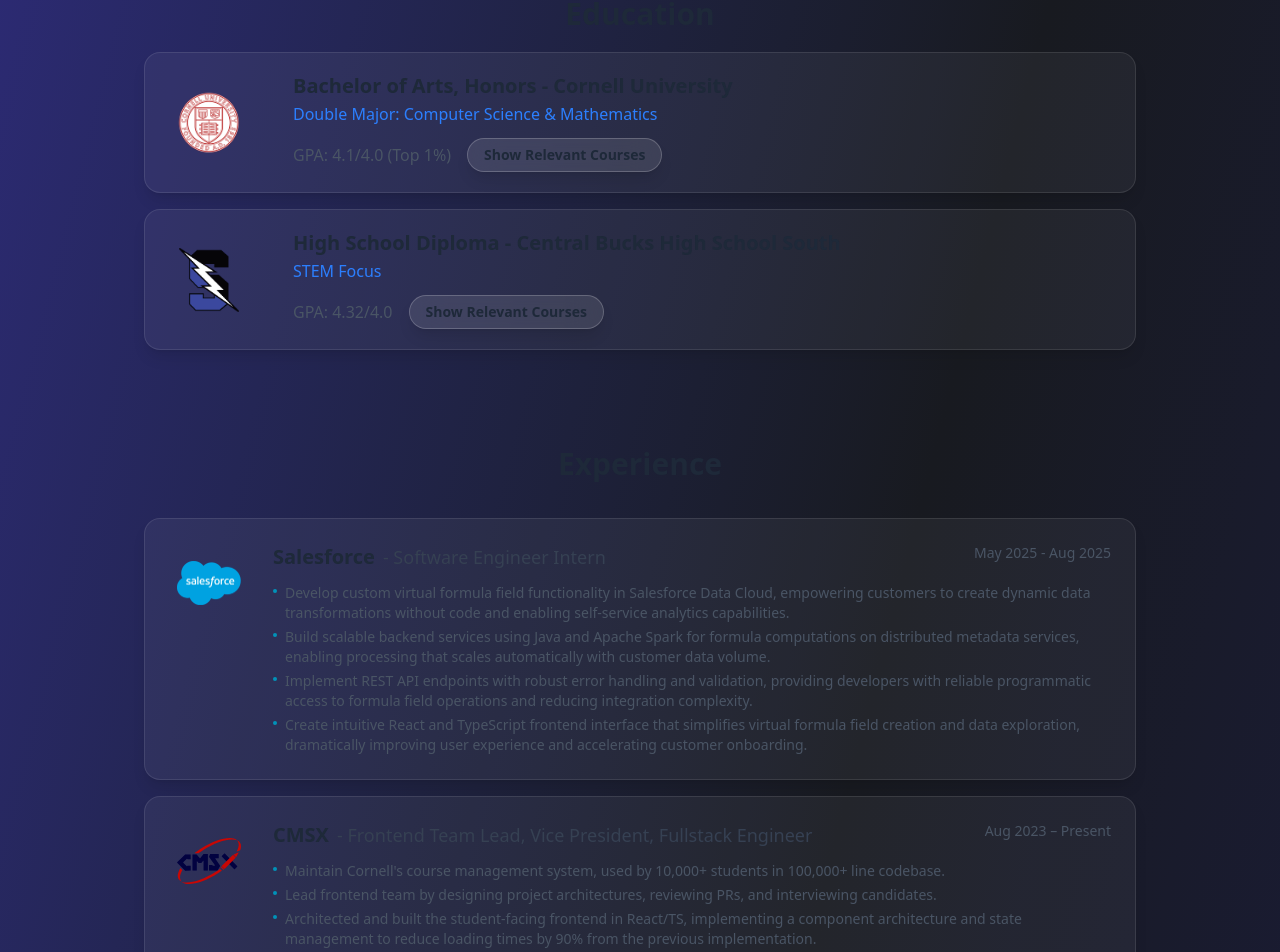
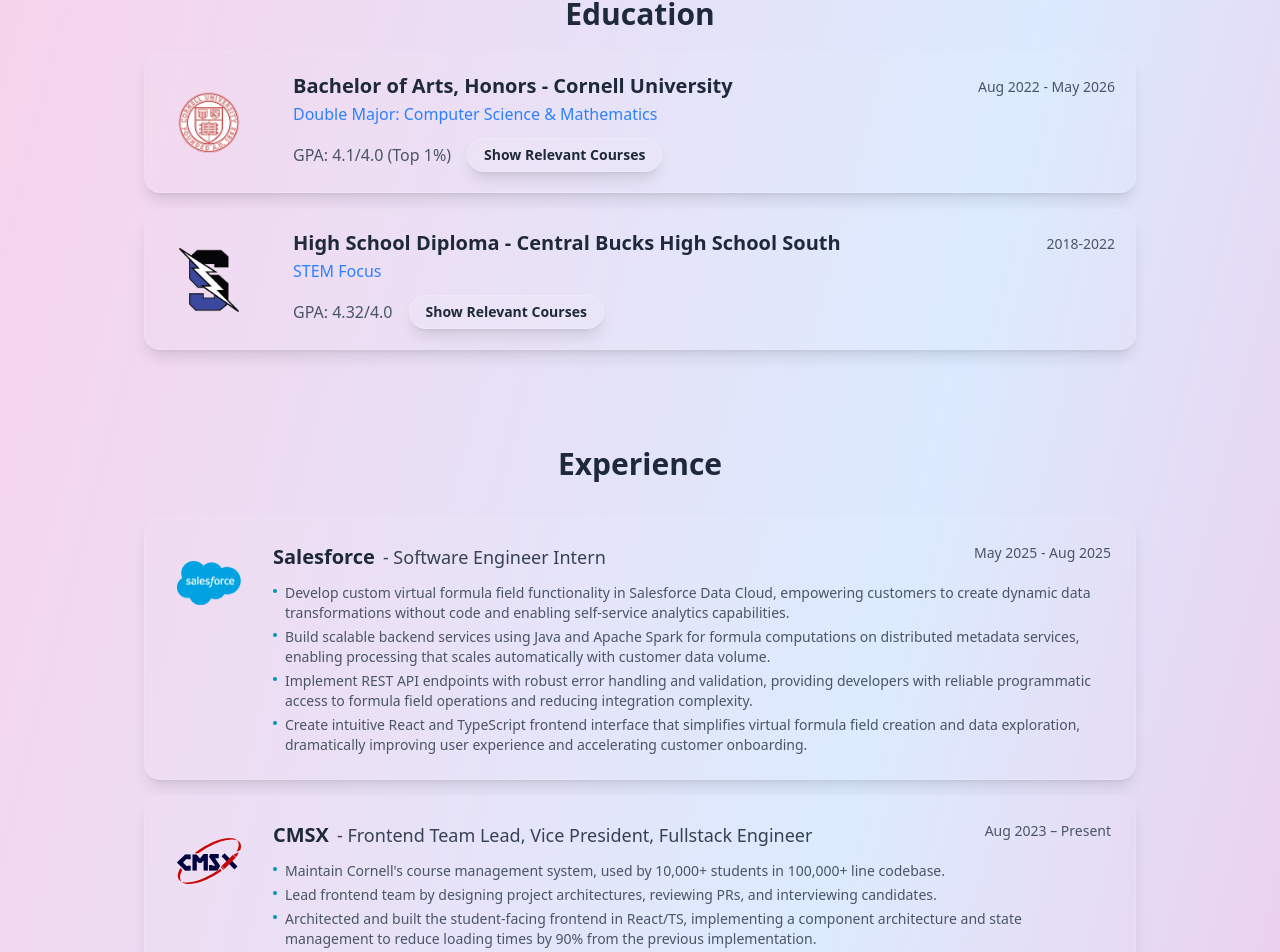
Before and after one commit to LambdaAK/Alex-Kozik-Portfolio, a React (Vite) app: page / in a window 1280 px wide. Shown: the part 900-1852 px from the top of the page. Built offline with nearby package versions, Linux system fonts and the light colour scheme.

Commit message:
Animations

```diff
--- a/package.json
+++ b/package.json
@@ -11,6 +11,7 @@
   },
   "dependencies": {
     "@tailwindcss/vite": "^4.1.11",
+    "framer-motion": "^12.23.0",
     "lucide-react": "^0.525.0",
     "react": "^19.1.0",
     "react-dom": "^19.1.0",
--- a/src/App.tsx
+++ b/src/App.tsx
@@ -3,6 +3,7 @@
 import Starfield from './Starfield';
 import { FaEnvelope, FaGithub, FaLinkedin } from 'react-icons/fa';
 import { Mouse, ArrowDown } from 'lucide-react';
+import { motion } from 'framer-motion';
 
 // About Me Card Component
 const AboutMeCard = () => (
@@ -154,6 +155,7 @@
                   </h3>
                   <span className="block text-blue-500 text-base font-medium mt-1">{edu.major}</span>
                 </div>
+                <span className="text-sm text-gray-600 font-medium whitespace-nowrap mt-1">{edu.date}</span>
               </div>
               <div className="flex flex-row items-center gap-4 mt-1">
                 <span className="text-base text-gray-600">{edu.gpa}</span>
@@ -598,31 +600,53 @@
 
 function App() {
   return (
-    <div className="min-h-screen bg-gradient-to-br from-indigo-900 via-[#181A20] to-indigo-950 text-[#E5E7EB] relative overflow-x-hidden">
+    <div className="min-h-screen bg-gradient-to-br from-pink-200 via-blue-100 to-pink-300 text-gray-800 relative overflow-x-hidden">
       <Starfield />
       <SpaceThemedScrollIndicator />
       <div className="flex flex-col gap-16 max-w-5xl mx-auto px-4 pb-24 relative z-10">
         <section id="about">
           <div className="relative w-full h-screen pb-24 sm:pb-32 xl:pb-40 flex flex-col">
-            {/* AboutMeCard centered accounting for navbar */}
             <div className="flex-1 flex items-center justify-center px-4" style={{ paddingTop: '80px' }}>
-              <AboutMeCard />
+              <motion.div
+                initial={{ x: -100, opacity: 0 }}
+                whileInView={{ x: 0, opacity: 1 }}
+                transition={{ duration: 0.4, ease: 'easeOut' }}
+                viewport={{ once: false, amount: 0.2 }}
+              >
+                <AboutMeCard />
+              </motion.div>
             </div>
-
-
           </div>
         </section>
-
         <section id="education" className="pt-8">
-          <EducationSection />
+          <motion.div
+            initial={{ x: -100, opacity: 0 }}
+            whileInView={{ x: 0, opacity: 1 }}
+            transition={{ duration: 0.4, ease: 'easeOut' }}
+            viewport={{ once: false, amount: 0.2 }}
+          >
+            <EducationSection />
+          </motion.div>
         </section>
-
         <section id="experience" className="pt-8">
-          <ExperienceSection />
+          <motion.div
+            initial={{ x: -100, opacity: 0 }}
+            whileInView={{ x: 0, opacity: 1 }}
+            transition={{ duration: 0.4, ease: 'easeOut' }}
+            viewport={{ once: false, amount: 0.2 }}
+          >
+            <ExperienceSection />
+          </motion.div>
         </section>
-
         <section id="projects" className="pt-8">
-          <Projects />
+          <motion.div
+            initial={{ x: -100, opacity: 0 }}
+            whileInView={{ x: 0, opacity: 1 }}
+            transition={{ duration: 0.4, ease: 'easeOut' }}
+            viewport={{ once: false, amount: 0.2 }}
+          >
+            <Projects />
+          </motion.div>
         </section>
       </div>
     </div>
```
Also changed, not shown: 1 other file (tests, documents, lock files or other folders).
